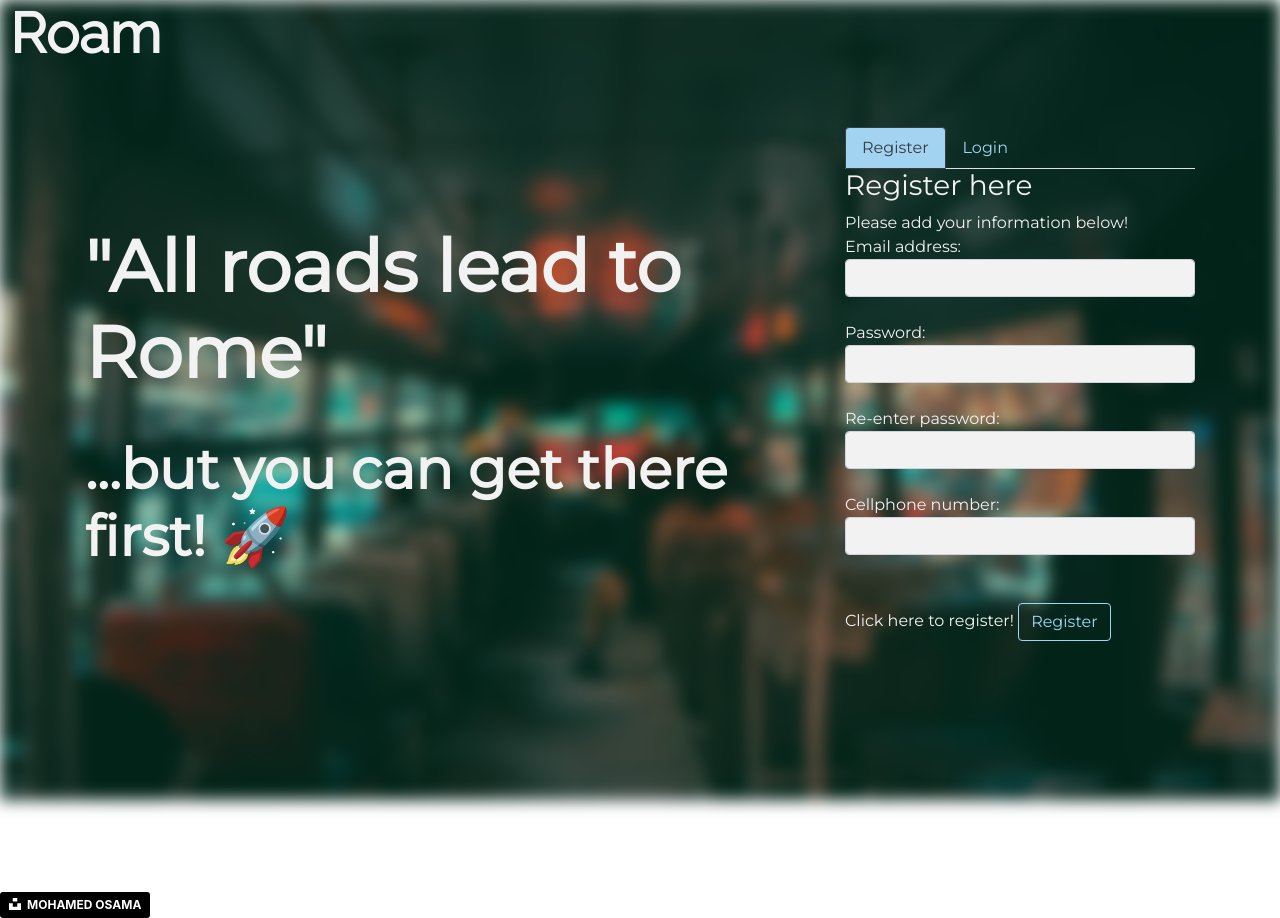
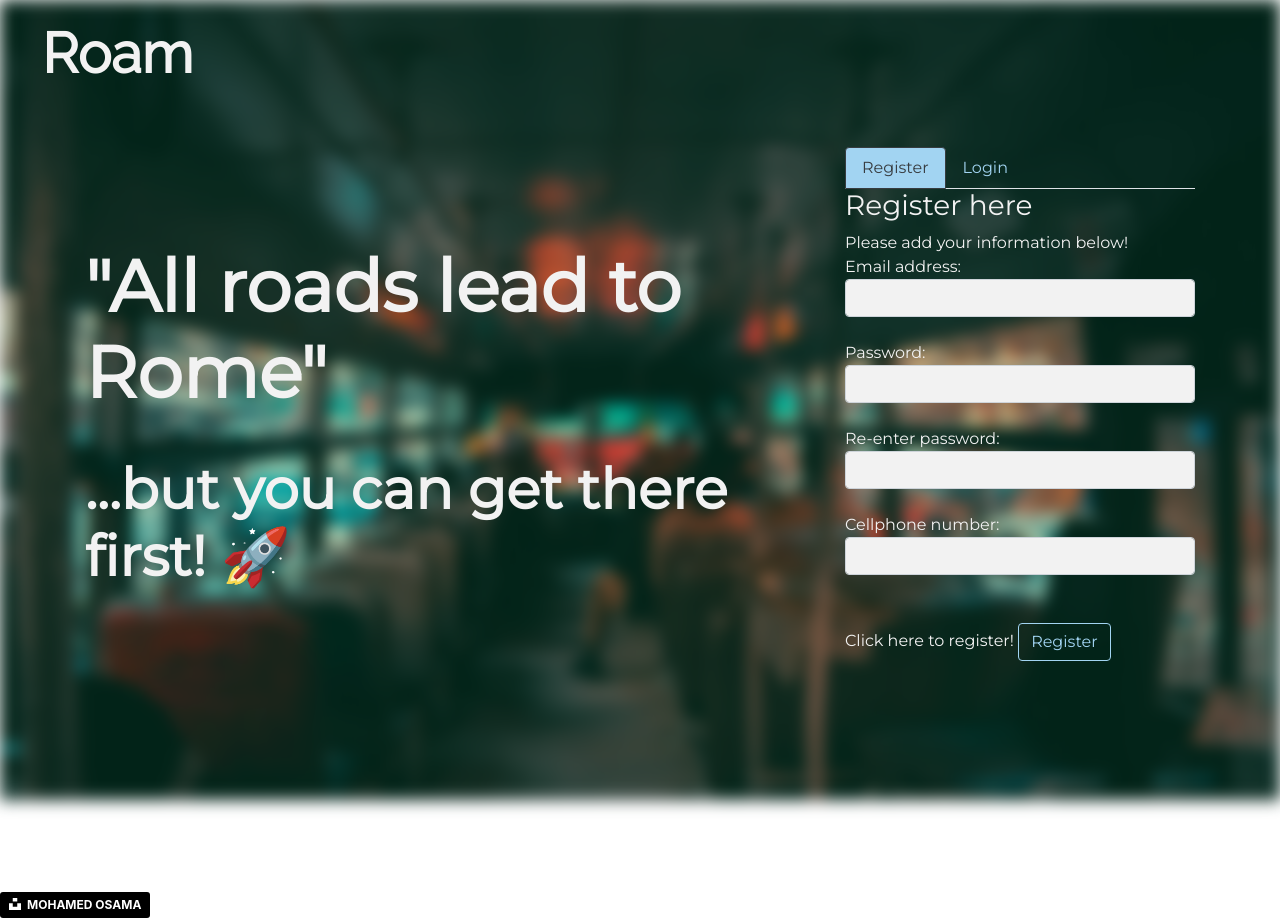
Before and after one commit to aileentran/roam, a Flask app: page / in a window 1280 px wide. Run offline with Flask 2, Linux system fonts and the light colour scheme; some libraries are stand-ins or nearby versions.

Commit message:
Gave title some space and adjusted landing page styling

```diff
--- a/static/css/homepage.css
+++ b/static/css/homepage.css
@@ -4,6 +4,11 @@ body {
   color:#F2F2F2;
   /*font-family: Roboto,Arial,sans-serif;*/
   font-family: 'Montserrat', sans-serif;
+}
+
+nav {
+	margin-left: 32px;
+    margin-top: 20px;
 }
 
 .h1, h1 {
@@ -71,7 +76,7 @@ a {
 }
 
 .col-8{
-	height: 765px;
+	height: 745px;
 }
 
 .display-3, .display-4{
```
